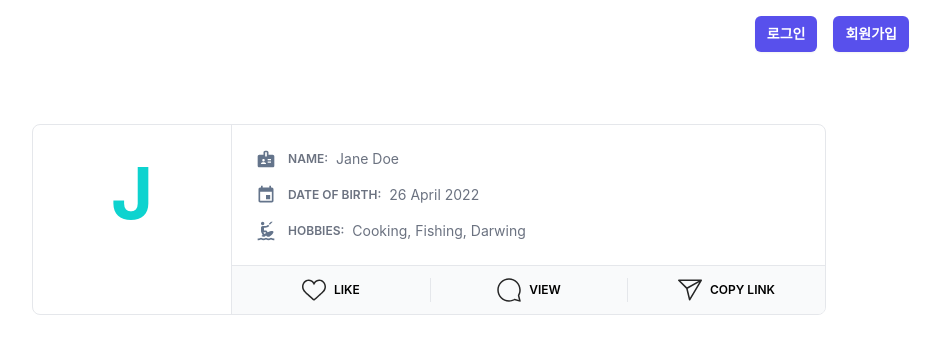
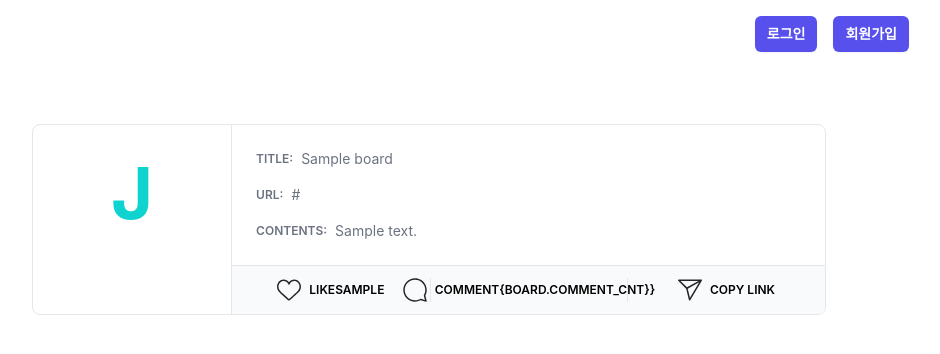
Before and after one commit to leorivk/jungle-wiki, a Flask app: page / in a window 1280 px wide. Shown: the top 354 px of the page, without its empty margins (339-1279 px from the left). Run offline with Flask 3, Linux system fonts and the light colour scheme; a database or web service that is not in the repository returns one stand-in record (values such as "Sample title"); style sheets or scripts are compiled from the project's sources; parts of the project's set-up code (start-up, migrations or seed data) failed here and were passed over; some libraries are stand-ins or nearby versions.

Commit message:
# 메인페이지 리스트 뿌리기

```diff
--- a/api/comment.py
+++ b/api/comment.py
@@ -28,8 +28,14 @@ def board_detail_page(board_id):
 def comment_create():
     user_id = get_user_id()
     user_info = users.find_one({'id': user_id})
+
     board_id = request.form.get('board_id')
+    board_info = boards.find({'_id': ObjectId(board_id)})
+
     contents = request.form.get('contents')
+
+    new_commnet_cnt = board_info['comment_cnt'] + 1
+    boards.update_one({'_id': ObjectId(board_id)}, {'$set': {'comment_cnt': new_commnet_cnt}})
 
     comments.insert_one({
         'user_id': user_id,
--- a/templates/index.html
+++ b/templates/index.html
@@ -11,156 +11,77 @@
 
     <div class="p-4 sm:ml-64 flex flex-col items-center">
 
-      <div
-        class="flex flex-col border rounded-lg overflow-hidden bg-white w-4/5"
-      >
+      <!--  카드 부분    -->
+      {% for board in board_list %}
+        <div class="flex flex-col border rounded-lg overflow-hidden bg-white w-4/5 mb-10">
           <div class="flex flex-row">
-          <div
-            class="w-1/4 flex flex-col border-b sm:border-b-0 items-center p-8 sm:px-4 sm:h-full sm:justify-center"
-          >
+
+            <div class="w-1/4 flex flex-col border-b sm:border-b-0 items-center p-8 sm:px-4 sm:h-full sm:justify-center">
               <p class="text-7xl font-bold text-[#0ed3cf] rounded-full">J</p>
             </div>
+
             <div class="w-3/4 flex flex-col sm:border-l col-span-3">
               <div class="flex flex-col space-y-4 p-6 text-gray-600">
+
                 <div class="flex flex-row text-sm">
-                <span class="mr-3">
-                  <svg
-                    xmlns="http://www.w3.org/2000/svg"
-                    enable-background="new 0 0 24 24"
-                    height="20px"
-                    viewBox="0 0 24 24"
-                    width="20px"
-                    fill="#64748b"
-                  >
-                    <g>
-                      <rect fill="none" height="24" width="24" />
-                    </g>
-                    <g>
-                      <path
-                        d="M20,7h-5V4c0-1.1-0.9-2-2-2h-2C9.9,2,9,2.9,9,4v3H4C2.9,7,2,7.9,2,9v11c0,1.1,0.9,2,2,2h16c1.1,0,2-0.9,2-2V9 C22,7.9,21.1,7,20,7z M9,12c0.83,0,1.5,0.67,1.5,1.5S9.83,15,9,15s-1.5-0.67-1.5-1.5S8.17,12,9,12z M12,18H6v-0.75c0-1,2-1.5,3-1.5 s3,0.5,3,1.5V18z M13,9h-2V4h2V9z M18,16.5h-4V15h4V16.5z M18,13.5h-4V12h4V13.5z"
-                      />
-                    </g>
-                  </svg>
-                </span>
                   <p class="flex items-center text-gray-500">
-                  <span class="font-semibold mr-2 text-xs uppercase"
-                    >Name:</span
-                  >
-                  <span>Jane Doe</span>
+                    <span class="font-semibold mr-2 text-xs uppercase">Title:</span>
+                    <span>{{board.title}}</span>
                   </p>
                 </div>
 
                 <div class="flex flex-row text-sm">
-                <span class="mr-3">
-                  <svg
-                    xmlns="http://www.w3.org/2000/svg"
-                    height="20px"
-                    viewBox="0 0 24 24"
-                    width="20px"
-                    fill="#64748b"
-                  >
-                    <path d="M0 0h24v24H0z" fill="none" />
-                    <path
-                      d="M17 12h-5v5h5v-5zM16 1v2H8V1H6v2H5c-1.11 0-1.99.9-1.99 2L3 19c0 1.1.89 2 2 2h14c1.1 0 2-.9 2-2V5c0-1.1-.9-2-2-2h-1V1h-2zm3 18H5V8h14v11z"
-                    />
-                  </svg>
-                </span>
                   <p class="flex items-center text-gray-500">
-                  <span class="font-semibold mr-2 text-xs uppercase"
-                    >Date of birth:</span
-                  >
-                  <span>26 April 2022</span>
+                    <span class="font-semibold mr-2 text-xs uppercase">URL:</span>
+                    <span>{{board.url}}</span>
                   </p>
                 </div>
+
                 <div class="flex flex-row text-sm">
-                <span class="mr-3">
-                  <svg
-                    xmlns="http://www.w3.org/2000/svg"
-                    enable-background="new 0 0 24 24"
-                    height="20px"
-                    viewBox="0 0 24 24"
-                    width="20px"
-                    fill="#64748b"
-                  >
-                    <rect fill="none" height="24" width="24" />
-                    <g>
-                      <path
-                        d="M6,3c0-1.1,0.9-2,2-2s2,0.9,2,2c0,1.1-0.9,2-2,2S6,4.1,6,3z M20.06,1h-2.12L15.5,3.44l1.06,1.06L20.06,1z M22,23v-2h-1 c-1.04,0-2.08-0.35-3-1c-1.83,1.3-4.17,1.3-6,0c-1.83,1.3-4.17,1.3-6,0c-0.91,0.65-1.96,1-3,1H2l0,2h1c1.03,0,2.05-0.25,3-0.75 c1.89,1,4.11,1,6,0c1.89,1,4.11,1,6,0h0c0.95,0.5,1.97,0.75,3,0.75H22z M21,13.28c0,1.44-2.19,3.62-5.04,5.58 C15.65,18.95,15.33,19,15,19c-1.2,0-2.27-0.66-3-1.5c-0.73,0.84-1.8,1.5-3,1.5c-0.94,0-1.81-0.41-2.49-0.99 c0.46-0.39,0.96-0.78,1.49-1.17l-1.55-2.97C6.15,13.3,6,12.64,6,12V8c0-1.1,0.9-2,2-2h3c1.38,0,2.63-0.56,3.54-1.46l1.41,1.41 C14.68,7.21,12.93,8,11,8H9.6l0,3.5h2.8l1.69,1.88c1.95-0.84,3.77-1.38,5.06-1.38C19.99,12,21,12.25,21,13.28z M12.2,14.27 l-0.7-0.77L9,13.6l0.83,2.01C10.42,15.23,11.64,14.55,12.2,14.27z"
-                      />
-                    </g>
-                  </svg>
-                </span>
                   <p class="flex items-center text-gray-500">
-                  <span class="font-semibold mr-2 text-xs uppercase"
-                    >Hobbies:</span
-                  >
-                  <span>Cooking, Fishing, Darwing</span>
+                    <span class="font-semibold mr-2 text-xs uppercase">Contents:</span>
+                    <span>{{board.text}}</span>
                   </p>
                 </div>
               </div>
+
               <div class="flex flex-col w-full relative bottom-0">
-              <div
-                class="grid grid-cols-3 border-t divide-x bg-gray-50 dark:bg-transparent py-3"
-              >
-                <a
-                  class="cursor-pointer uppercase text-xs flex flex-row items-center justify-center font-semibold"
-                >
+                <div class="grid grid-cols-3 border-t divide-x bg-gray-50 dark:bg-transparent py-3">
+                  <a class="cursor-pointer uppercase text-xs flex flex-row items-center justify-center font-semibold">
                     <div class="mr-2">
-                    <svg
-                      fill="#262626"
-                      height="24"
-                      viewBox="0 0 48 48"
-                      width="24"
-                    >
-                      <path
-                        d="M34.6 6.1c5.7 0 10.4 5.2 10.4 11.5 0 6.8-5.9 11-11.5 16S25 41.3 24 41.9c-1.1-.7-4.7-4-9.5-8.3-5.7-5-11.5-9.2-11.5-16C3 11.3 7.7 6.1 13.4 6.1c4.2 0 6.5 2 8.1 4.3 1.9 2.6 2.2 3.9 2.5 3.9.3 0 .6-1.3 2.5-3.9 1.6-2.3 3.9-4.3 8.1-4.3m0-3c-4.5 0-7.9 1.8-10.6 5.6-2.7-3.7-6.1-5.5-10.6-5.5C6 3.1 0 9.6 0 17.6c0 7.3 5.4 12 10.6 16.5.6.5 1.3 1.1 1.9 1.7l2.3 2c4.4 3.9 6.6 5.9 7.6 6.5.5.3 1.1.5 1.6.5.6 0 1.1-.2 1.6-.5 1-.6 2.8-2.2 7.8-6.8l2-1.8c.7-.6 1.3-1.2 2-1.7C42.7 29.6 48 25 48 17.6c0-8-6-14.5-13.4-14.5z"
-                      ></path>
-                    </svg>
+                      <svg fill="#262626" height="24" viewBox="0 0 48 48" width="24"><path d="M34.6 6.1c5.7 0 10.4 5.2 10.4 11.5 0 6.8-5.9 11-11.5 16S25 41.3 24 41.9c-1.1-.7-4.7-4-9.5-8.3-5.7-5-11.5-9.2-11.5-16C3 11.3 7.7 6.1 13.4 6.1c4.2 0 6.5 2 8.1 4.3 1.9 2.6 2.2 3.9 2.5 3.9.3 0 .6-1.3 2.5-3.9 1.6-2.3 3.9-4.3 8.1-4.3m0-3c-4.5 0-7.9 1.8-10.6 5.6-2.7-3.7-6.1-5.5-10.6-5.5C6 3.1 0 9.6 0 17.6c0 7.3 5.4 12 10.6 16.5.6.5 1.3 1.1 1.9 1.7l2.3 2c4.4 3.9 6.6 5.9 7.6 6.5.5.3 1.1.5 1.6.5.6 0 1.1-.2 1.6-.5 1-.6 2.8-2.2 7.8-6.8l2-1.8c.7-.6 1.3-1.2 2-1.7C42.7 29.6 48 25 48 17.6c0-8-6-14.5-13.4-14.5z"/></svg>
                       <!--                                <svg xmlns="http://www.w3.org/2000/svg" class="text-red-500" height="24" viewBox="0 0 18 18" width="24" fill="currentColor"><path fill-rule="evenodd" d="M3.172 5.172a4 4 0 015.656 0L10 6.343l1.172-1.171a4 4 0 115.656 5.656L10 17.657l-6.828-6.829a4 4 0 010-5.656z" clip-rule="evenodd" /></svg>-->
                     </div>
                     Like
+                    <span>{{board.like_cnt}}</span>
                   </a>
-                <a
-                  class="cursor-pointer uppercase text-xs flex flex-row items-center justify-center font-semibold"
-                >
+
+                  <a href="/board/{{board._id}}" class="cursor-pointer uppercase text-xs flex flex-row items-center justify-center font-semibold">
                     <div class="mr-2">
-                    <svg
-                      fill="#262626"
-                      height="24"
-                      viewBox="0 0 48 48"
-                      width="24"
-                    >
-                      <path
-                        clip-rule="evenodd"
-                        d="M47.5 46.1l-2.8-11c1.8-3.3 2.8-7.1 2.8-11.1C47.5 11 37 .5 24 .5S.5 11 .5 24 11 47.5 24 47.5c4 0 7.8-1 11.1-2.8l11 2.8c.8.2 1.6-.6 1.4-1.4zm-3-22.1c0 4-1 7-2.6 10-.2.4-.3.9-.2 1.4l2.1 8.4-8.3-2.1c-.5-.1-1-.1-1.4.2-1.8 1-5.2 2.6-10 2.6-11.4 0-20.6-9.2-20.6-20.5S12.7 3.5 24 3.5 44.5 12.7 44.5 24z"
-                        fill-rule="evenodd"
-                      ></path>
+                      <svg fill="#262626" height="24" viewBox="0 0 48 48" width="24">
+                        <path clip-rule="evenodd" d="M47.5 46.1l-2.8-11c1.8-3.3 2.8-7.1 2.8-11.1C47.5 11 37 .5 24 .5S.5 11 .5 24 11 47.5 24 47.5c4 0 7.8-1 11.1-2.8l11 2.8c.8.2 1.6-.6 1.4-1.4zm-3-22.1c0 4-1 7-2.6 10-.2.4-.3.9-.2 1.4l2.1 8.4-8.3-2.1c-.5-.1-1-.1-1.4.2-1.8 1-5.2 2.6-10 2.6-11.4 0-20.6-9.2-20.6-20.5S12.7 3.5 24 3.5 44.5 12.7 44.5 24z" fill-rule="evenodd"/>
                       </svg>
                     </div>
-                  View
+                    Comment
+                    <span>{board.comment_cnt}}</span>
                   </a>
-                <a
-                  class="cursor-pointer uppercase text-xs flex flex-row items-center justify-center font-semibold"
-                >
+
+                  <a class="cursor-pointer uppercase text-xs flex flex-row items-center justify-center font-semibold">
                     <div class="mr-2">
-                    <svg
-                      fill="#262626"
-                      height="24"
-                      viewBox="0 0 48 48"
-                      width="24"
-                    >
-                      <path
-                        d="M47.8 3.8c-.3-.5-.8-.8-1.3-.8h-45C.9 3.1.3 3.5.1 4S0 5.2.4 5.7l15.9 15.6 5.5 22.6c.1.6.6 1 1.2 1.1h.2c.5 0 1-.3 1.3-.7l23.2-39c.4-.4.4-1 .1-1.5zM5.2 6.1h35.5L18 18.7 5.2 6.1zm18.7 33.6l-4.4-18.4L42.4 8.6 23.9 39.7z"
-                      ></path>
+                      <svg fill="#262626" height="24" viewBox="0 0 48 48" width="24">
+                        <path d="M47.8 3.8c-.3-.5-.8-.8-1.3-.8h-45C.9 3.1.3 3.5.1 4S0 5.2.4 5.7l15.9 15.6 5.5 22.6c.1.6.6 1 1.2 1.1h.2c.5 0 1-.3 1.3-.7l23.2-39c.4-.4.4-1 .1-1.5zM5.2 6.1h35.5L18 18.7 5.2 6.1zm18.7 33.6l-4.4-18.4L42.4 8.6 23.9 39.7z"/>
                       </svg>
                     </div>
                     Copy link
                   </a>
+
                 </div>
               </div>
             </div>
           </div>
         </div>
+      {% endfor %}
+
     </div>
   </body>
 </html>
```
Also changed, not shown: api/board.py (+43 -53 lines). Lines whose indentation alone changed are shown as unchanged.
